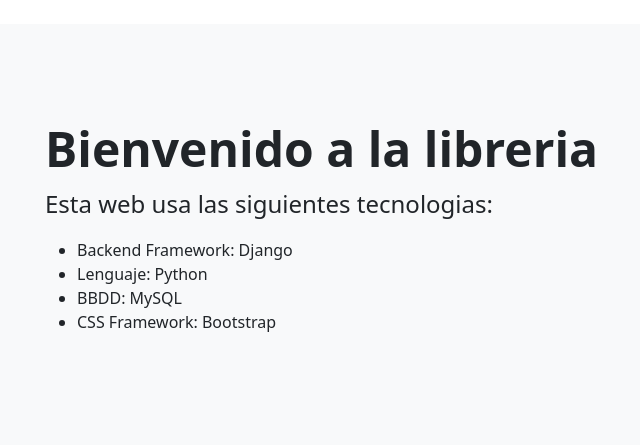
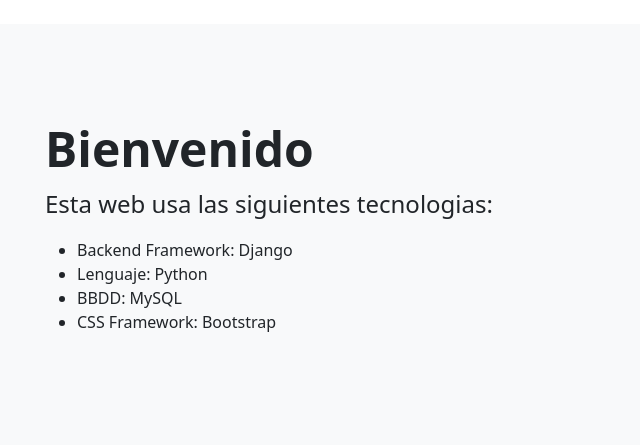
Before and after one commit to ricardohuaripata/django-crud, a Django app: page / in a window 1280 px wide. Shown: the part 56-501 px from the top of the page, without its empty margins (97-737 px from the left). Run offline with Django 4.2, Linux system fonts and the light colour scheme.

Commit message:
screenshots

```diff
--- a/myproject/libreria/templates/paginas/index.html
+++ b/myproject/libreria/templates/paginas/index.html
@@ -8,7 +8,7 @@
 <div class="p-5 mb-4 bg-light rounded-3">
     <div class="container-fluid py-5">
 
-      <h1 class="display-5 fw-bold">Bienvenido a la libreria</h1>
+      <h1 class="display-5 fw-bold">Bienvenido</h1>
 
       <p class="col-md-8 fs-4">Esta web usa las siguientes tecnologias: </p>
 
```
Also changed, not shown: django.txt (renamed from django-tutorial.txt), 4 other files.
